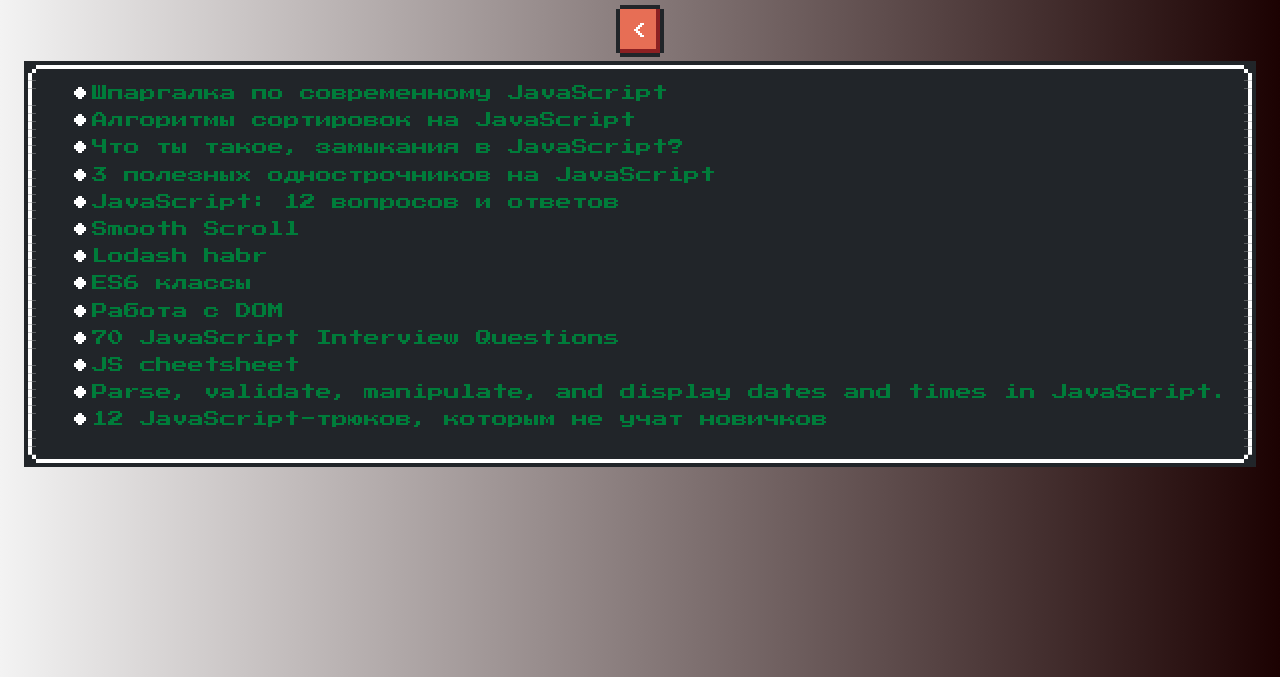
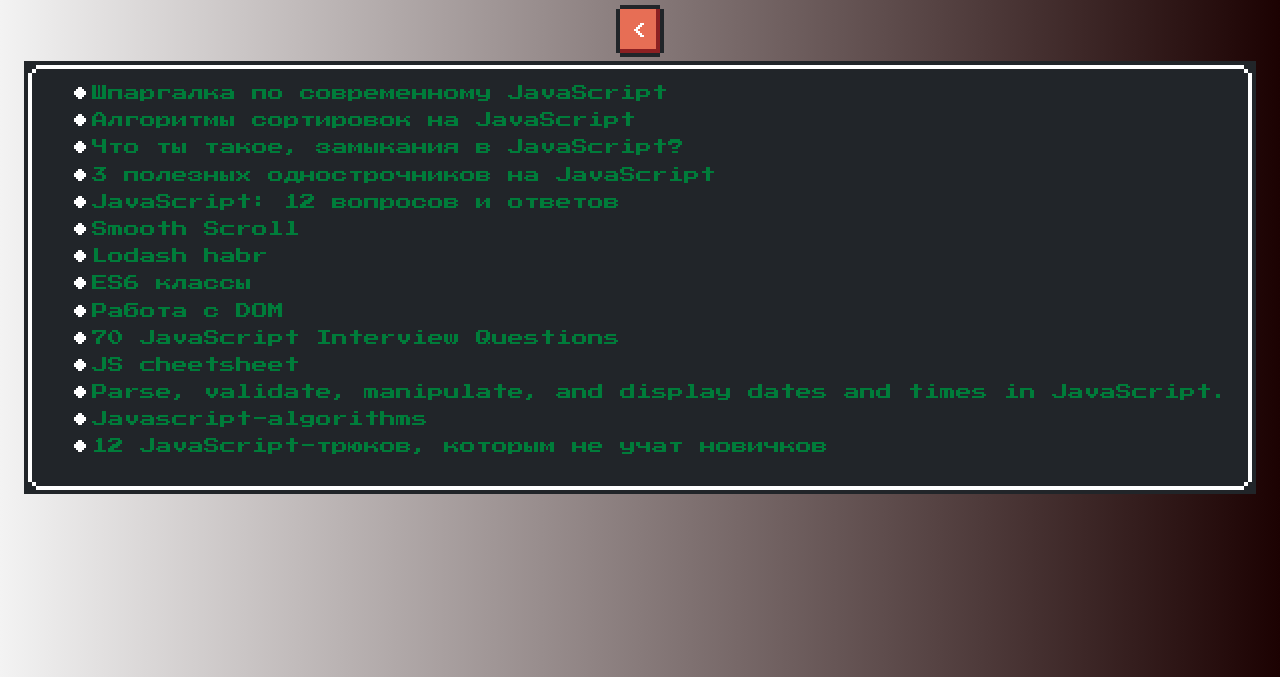
Before and after one commit to armandupe/web-dev-links, a plain HTML site: page js/links.html in a window 1280 px wide. Shown: the part 123-800 px from the top of the page. Drawn offline with nearby package versions, Linux system fonts and the light colour scheme.

Commit message:
Update links.html

```diff
--- a/js/links.html
+++ b/js/links.html
@@ -27,6 +27,7 @@
             <li><a class="link" class="link" href="https://dev.to/macmacky/70-javascript-interview-questions-5gfi">70 JavaScript Interview Questions</a></li>
             <li><a class="link" class="link" href="http://overapi.com/javascript">JS cheetsheet</a></li>
             <li><a class="link" class="link" href="https://momentjs.com/">Parse, validate, manipulate, and display dates and times in JavaScript.</a></li>
+            <li><a class="link" class="link" href="https://github.com/trekhleb/javascript-algorithms">javascript-algorithms</a></li>
             <li><a class="link" class="link" href="https://proglib.io/p/12-javascript-tricks/">12 JavaScript-трюков, которым не учат новичков</a></li>
         </ul>
     </div>
```
